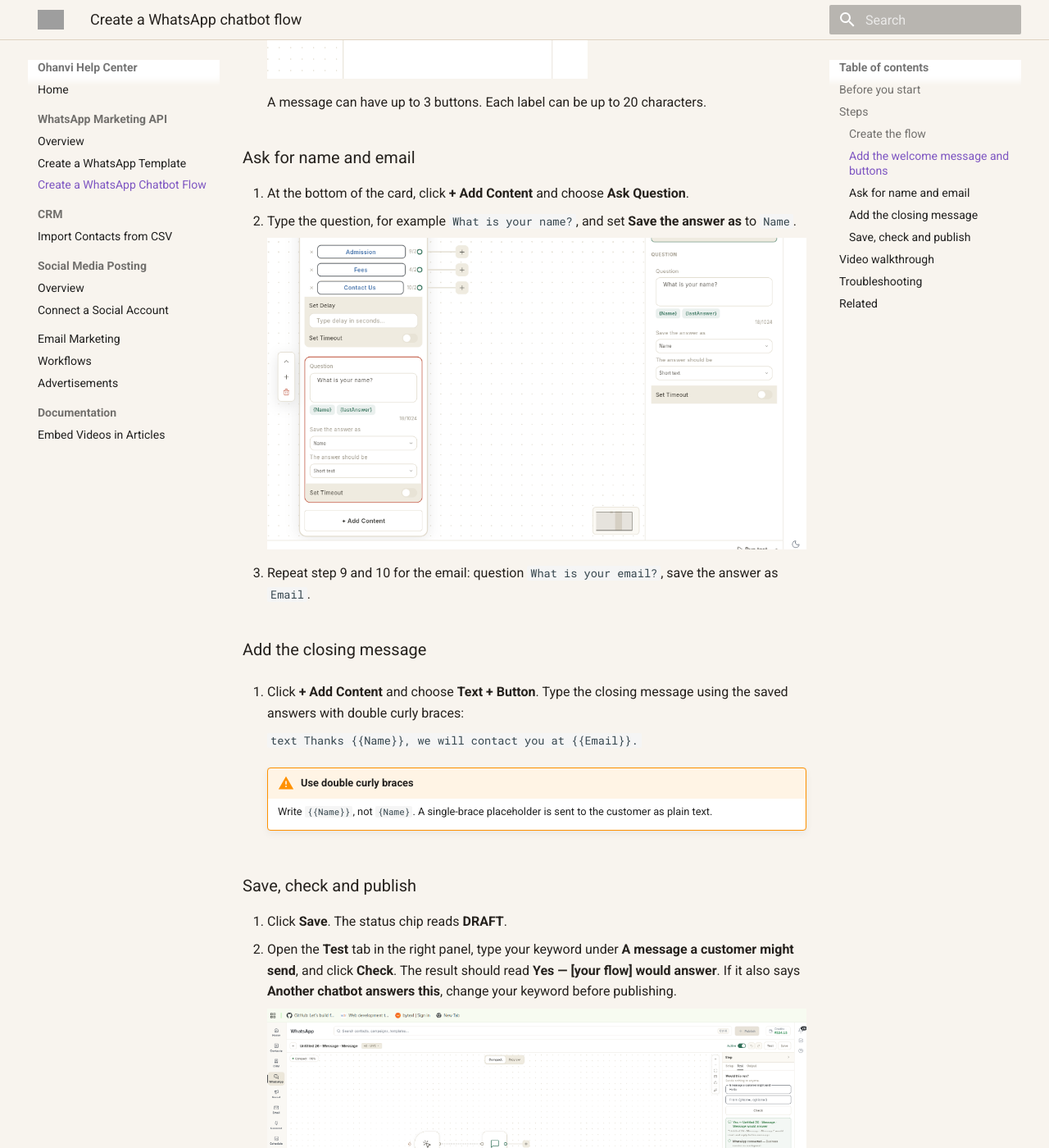
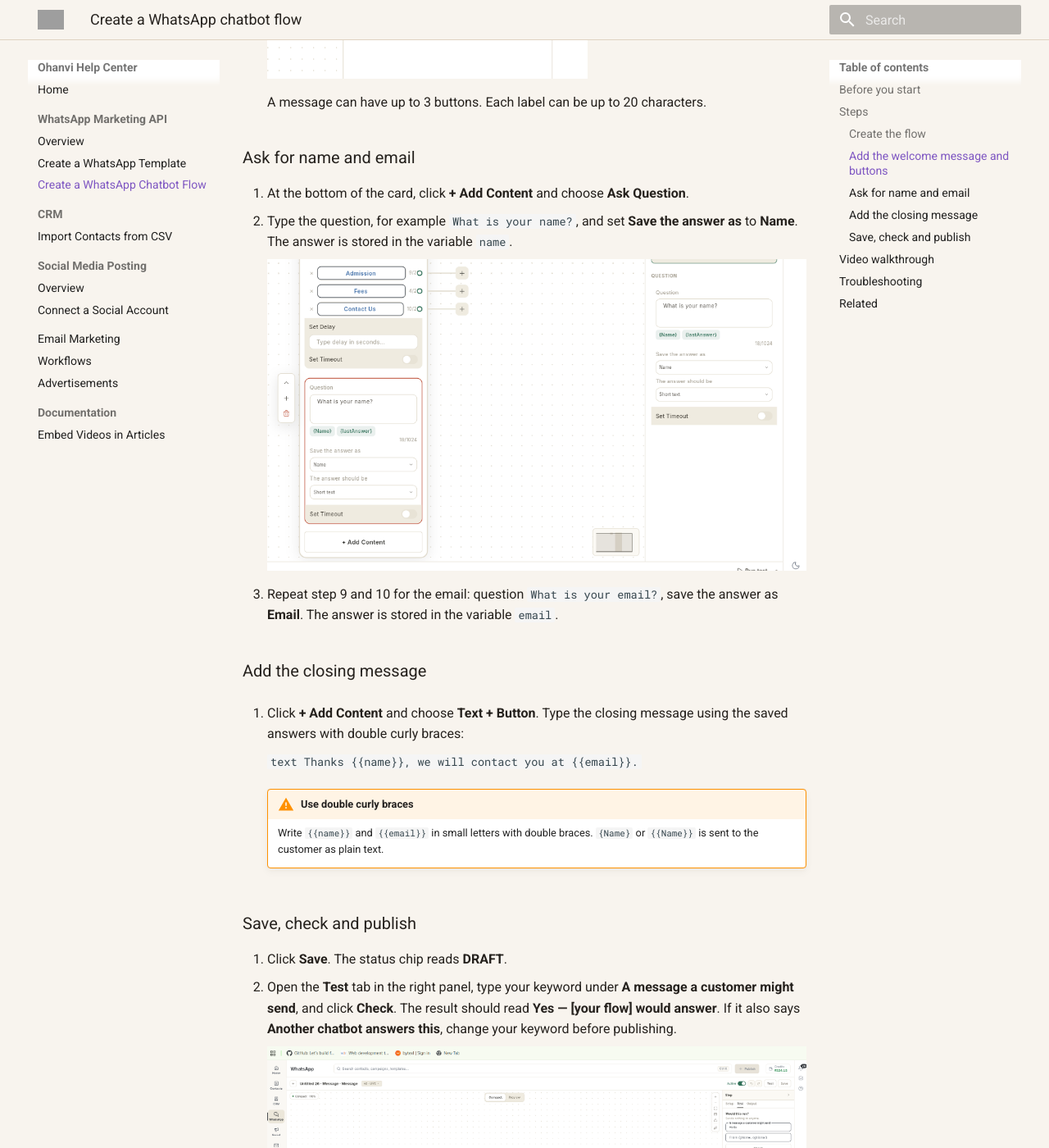
Before and after one commit to Ohanvi/ohanvi.github.io, an MkDocs documentation site: the page built from docs/create-whatsapp-flow.md, in a window 1280 px wide and 1400 px high, scrolled down 2641 px. Shown: the whole window at 82% size. Built offline with MkDocs 1.6.1 and Material for MkDocs 9.7.7, drawn with Linux system fonts in a browser that asks for light colours; some of the changed text lies outside the part shown; grey boxes are pictures that could not be loaded.

Commit message:
docs: use the real variable keys ({{name}}, {{email}}) in the chatbot flow guide
Co-Authored-By: Claude Fable 5.1 <noreply@anthropic.com>

````diff
--- a/docs/create-whatsapp-flow.md
+++ b/docs/create-whatsapp-flow.md
@@ -46,22 +46,22 @@ Build a chatbot that starts when a customer sends a keyword, shows a welcome mes
 ### Ask for name and email
 
 9. At the bottom of the card, click **+ Add Content** and choose **Ask Question**.
-10. Type the question, for example `What is your name?`, and set **Save the answer as** to `Name`.
+10. Type the question, for example `What is your name?`, and set **Save the answer as** to **Name**. The answer is stored in the variable `name`.
 
     ![Ask Question block with Save the answer as set to Name](assets/screenshots/create-whatsapp-flow-5-ask-question.png)
 
-11. Repeat step 9 and 10 for the email: question `What is your email?`, save the answer as `Email`.
+11. Repeat step 9 and 10 for the email: question `What is your email?`, save the answer as **Email**. The answer is stored in the variable `email`.
 
 ### Add the closing message
 
 12. Click **+ Add Content** and choose **Text + Button**. Type the closing message using the saved answers with double curly braces:
 
     ```text
-    Thanks {{Name}}, we will contact you at {{Email}}.
+    Thanks {{name}}, we will contact you at {{email}}.
     ```
 
     !!! warning "Use double curly braces"
-        Write `{{Name}}`, not `{Name}`. A single-brace placeholder is sent to the customer as plain text.
+        Write `{{name}}` and `{{email}}` in small letters with double braces. `{Name}` or `{{Name}}` is sent to the customer as plain text.
 
 ### Save, check and publish
 
@@ -90,7 +90,7 @@ Build a chatbot that starts when a customer sends a keyword, shows a welcome mes
 | --- | --- | --- |
 | No reply on WhatsApp | Another active flow uses the same keyword, so that flow answers instead. | Open **Test** tab → **Check**. If it names another chatbot, change your keyword and publish again. |
 | Inbox shows **Bot stopped — its last message could not be delivered** | The flow that answered has an empty message step or an invalid message. | Open that flow, fill every empty message, save and publish. |
-| Closing message shows `{Name}` instead of the customer's name | Single curly braces were used. | Change to `{{Name}}` and `{{Email}}`, save, publish. |
+| Closing message shows `{Name}` or `{{Name}}` instead of the customer's name | The placeholder must be the attribute key in small letters with double braces. | Change to `{{name}}` and `{{email}}`, save, publish. |
 | Changed text still not on WhatsApp | The change was saved but not published. The chip reads **LIVE · NOT PUBLISHED**. | Click **Publish**. Customers already mid-conversation finish on the old version. |
 | Bot never replies to your test number | The contact is assigned to an agent or is in **Requesting**. | In **Inbox**, resolve the conversation, then send the keyword again. |
 | Fourth button missing on WhatsApp | WhatsApp allows 3 reply buttons per message. | Use a **List / Buttons** block for more than 3 choices. |
````
